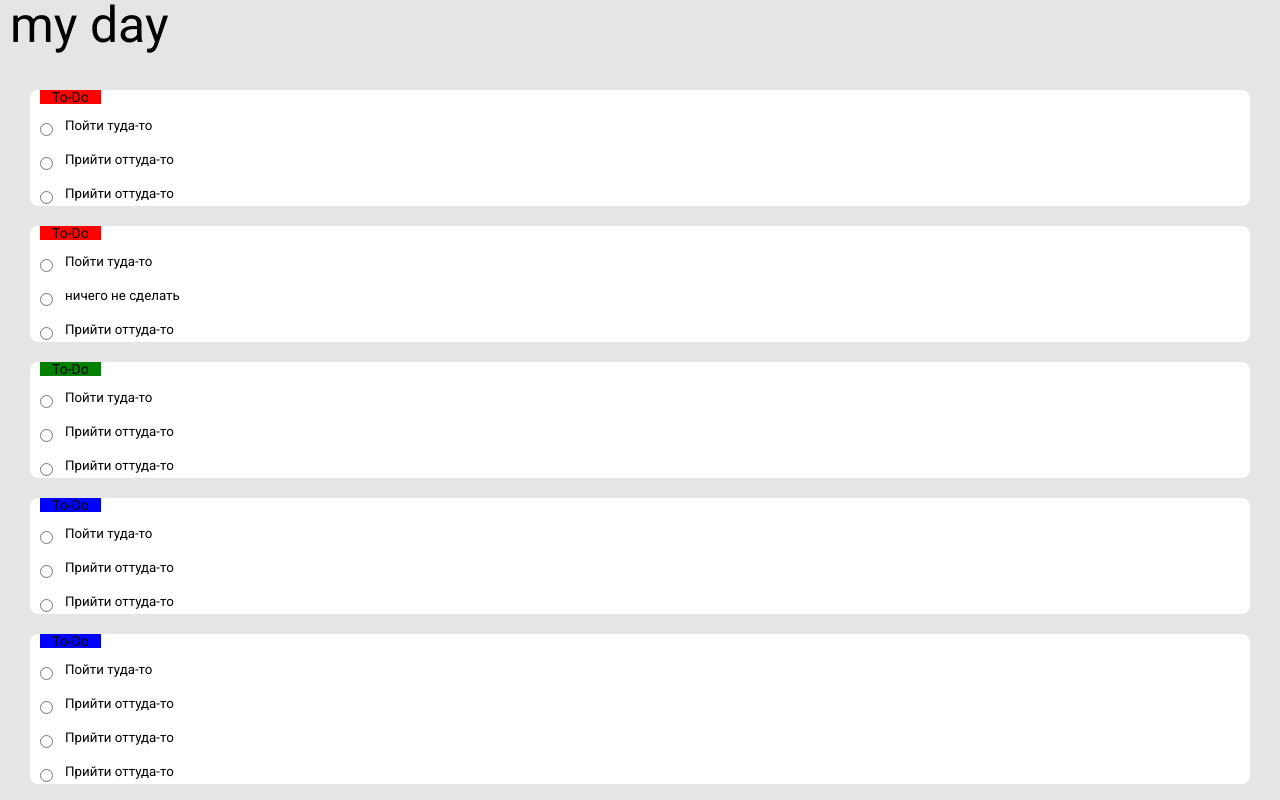
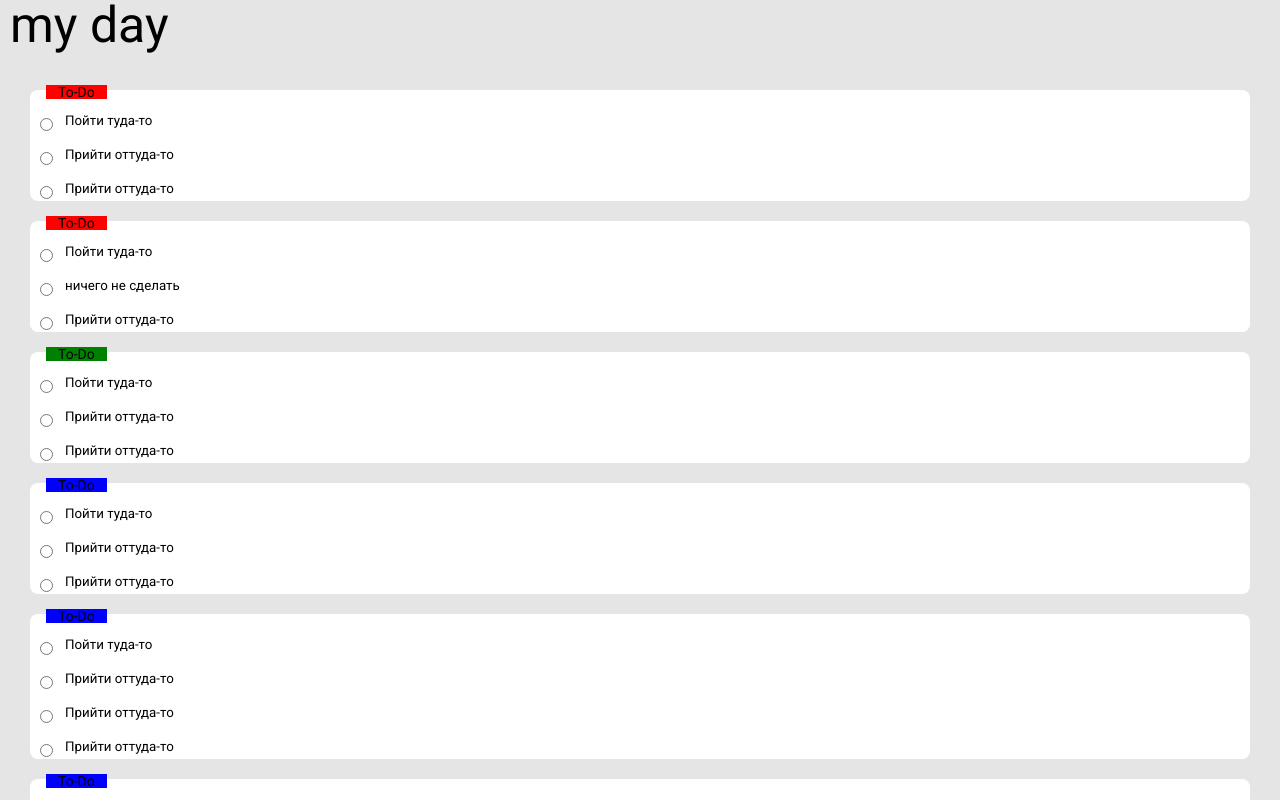
Before and after one commit to mrRobertGreen/to-do-list, a React app: page /home in a window 1280 px wide. Shown: the top 800 px of the page. Built offline with nearby package versions, Linux system fonts and the light colour scheme.

Commit message:
Update card.module.scss

```diff
--- a/src/components/Card/card.module.scss
+++ b/src/components/Card/card.module.scss
@@ -22,4 +22,7 @@
 .label {
   box-sizing: content-box;
   max-width: 30%;
+
+  margin-top: -5px;
+  margin-left: 6px;
 }
```
